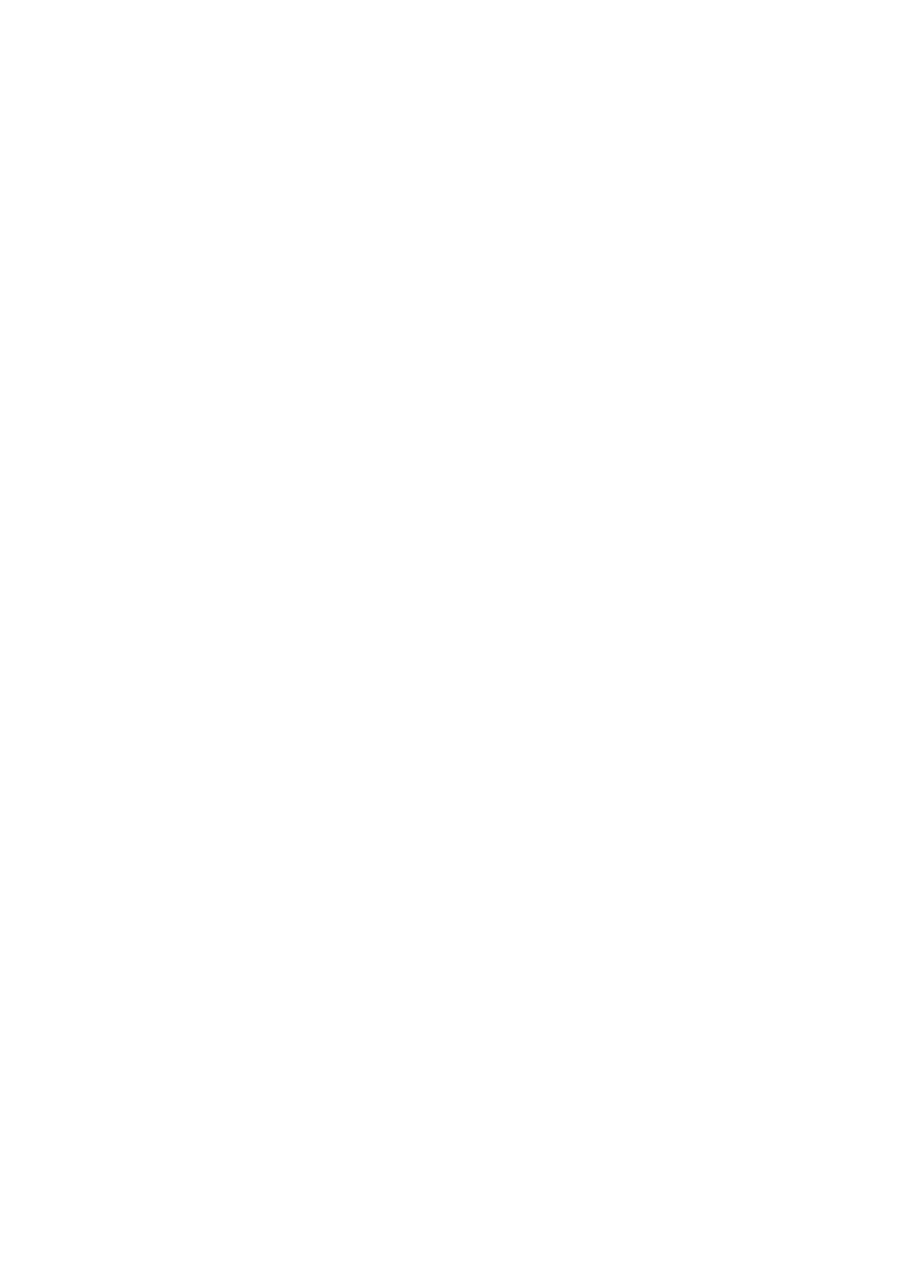
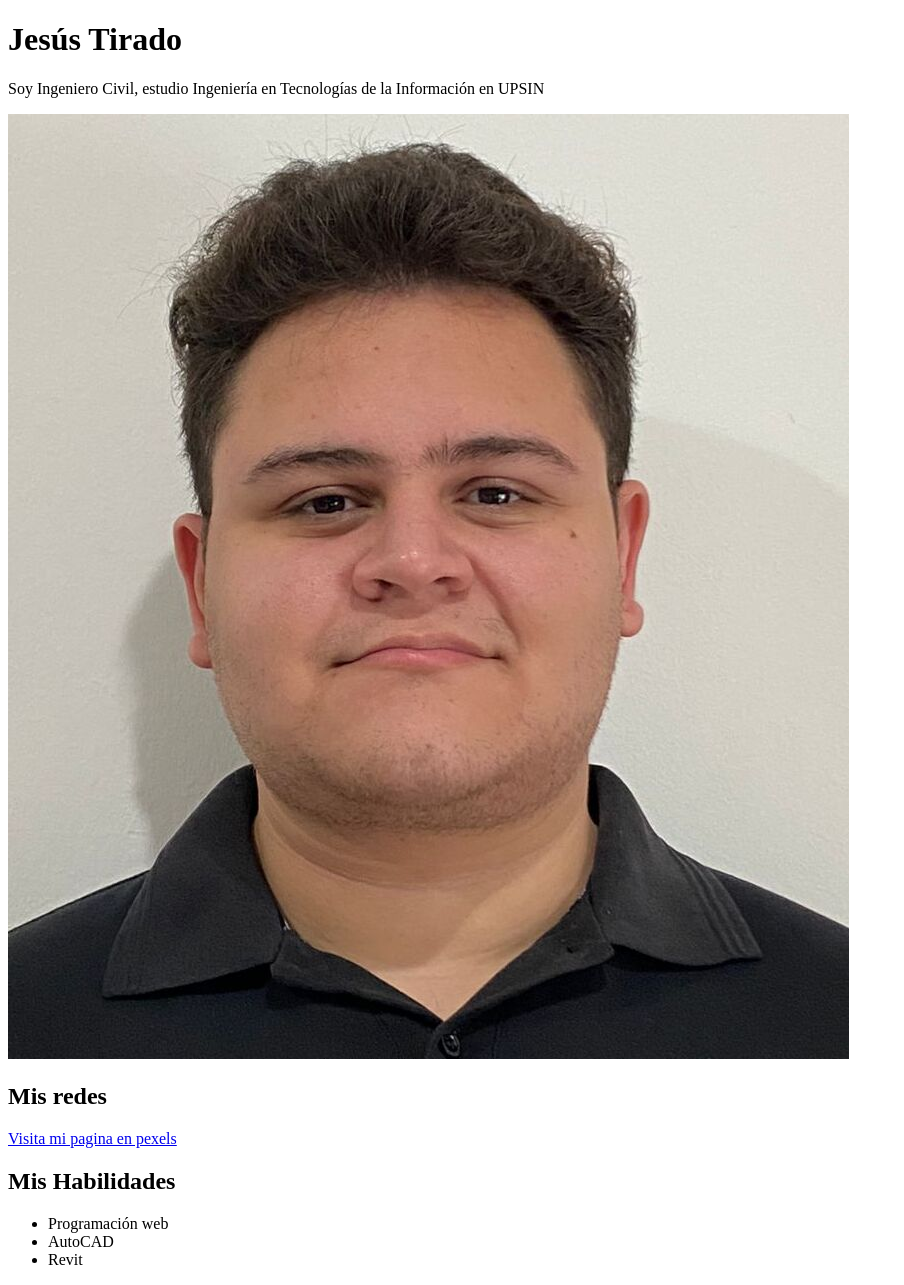
Before and after one commit to ZISKO23/cv-prueba, a plain HTML site: page index.html in a window 1280 px wide. Shown: the whole page, without its empty margins (0-904 px from the left). Before the commit the page ends 800 px from the top, so only its background shows below. Drawn offline with Linux system fonts and the light colour scheme.

Commit message:
Elementos html

```diff
--- a/index.html
+++ b/index.html
@@ -3,9 +3,22 @@
 <head>
     <meta charset="UTF-8">
     <meta name="viewport" content="width=device-width, initial-scale=1.0">
-    <title>Document</title>
+    <title>Jesús Tirado</title>
 </head>
 <body>
+    <h1>Jesús Tirado</h1>
+    <p>Soy Ingeniero Civil, estudio Ingeniería en Tecnologías de la Información en UPSIN</p>
+    <img src="/TBJF.jpg" alt="Foto chuy">
 
+    <h2>Mis redes</h2>
+    <a href="#" target="_blank">Visita mi pagina en pexels</a>
+
+    <h2>Mis Habilidades</h2>
+    <ul>
+        <li>Programación web</li>
+        <li>AutoCAD</li>
+        <li>Revit</li>
+
+    </ul>
 </body>
 </html>
```
Also changed, not shown: TBJF.jpg (added).
